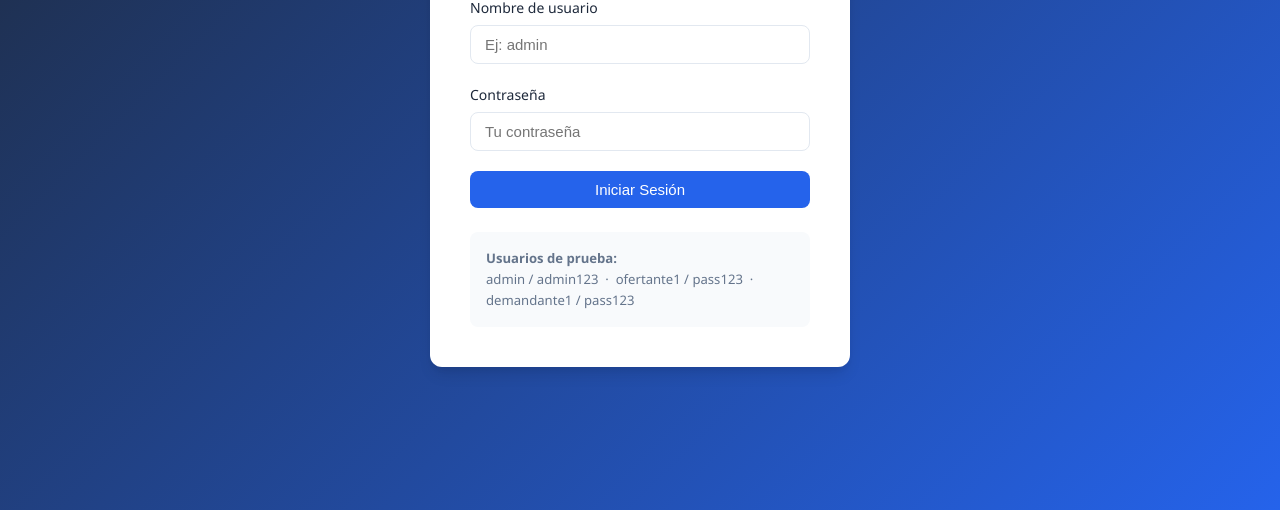
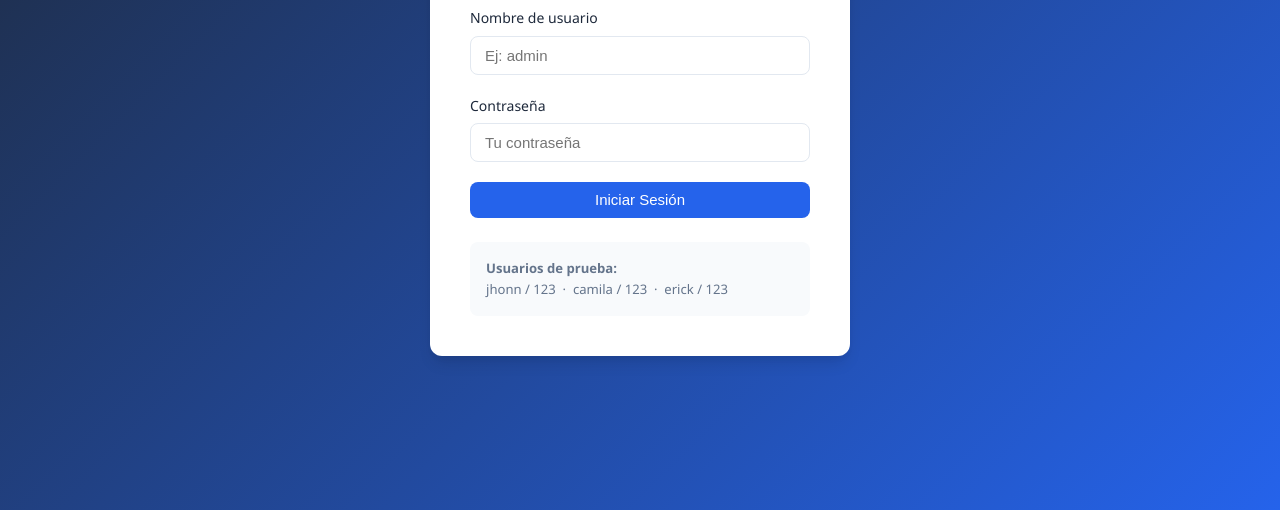
Before and after one commit to jhonn18git/ing-de-software, a website: page frontend/index.html in a window 1280 px wide. Shown: the part 290-800 px from the top of the page. Drawn offline with Linux system fonts and the light colour scheme; no server answers.

Commit message:
fix: actualizar usuarios de prueba en login

```diff
--- a/frontend/index.html
+++ b/frontend/index.html
@@ -29,7 +29,7 @@
 
     <div style="margin-top:1.5rem; padding:1rem; background:#f8fafc; border-radius:8px; font-size:0.82rem; color:#64748b;">
       <strong>Usuarios de prueba:</strong><br>
-      admin / admin123 &nbsp;·&nbsp; ofertante1 / pass123 &nbsp;·&nbsp; demandante1 / pass123
+      jhonn / 123 &nbsp;·&nbsp; camila / 123 &nbsp;·&nbsp; erick / 123
     </div>
   </div>
 
```
